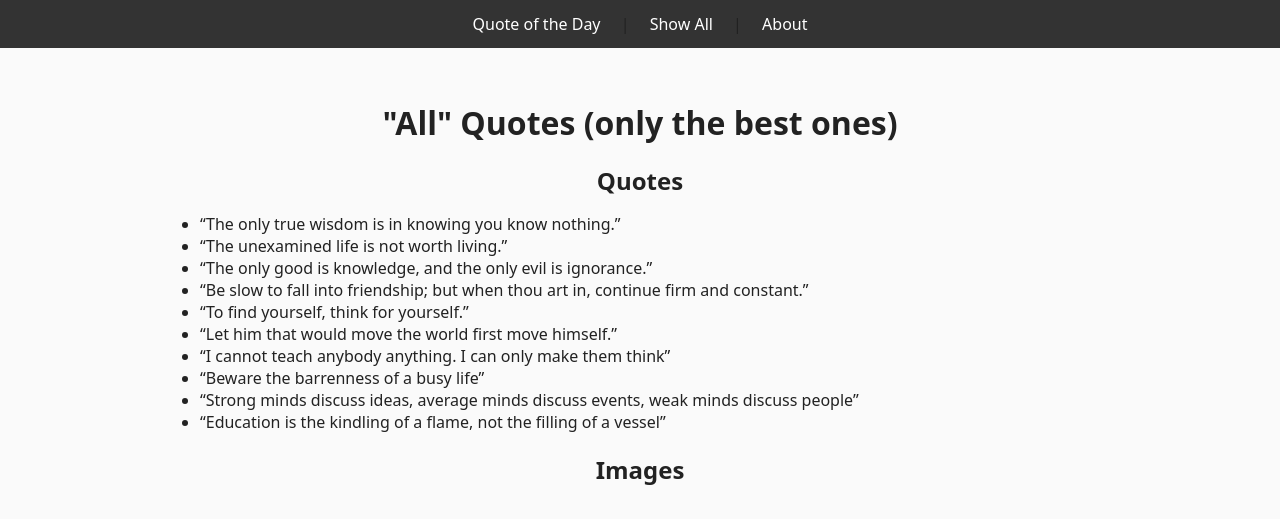
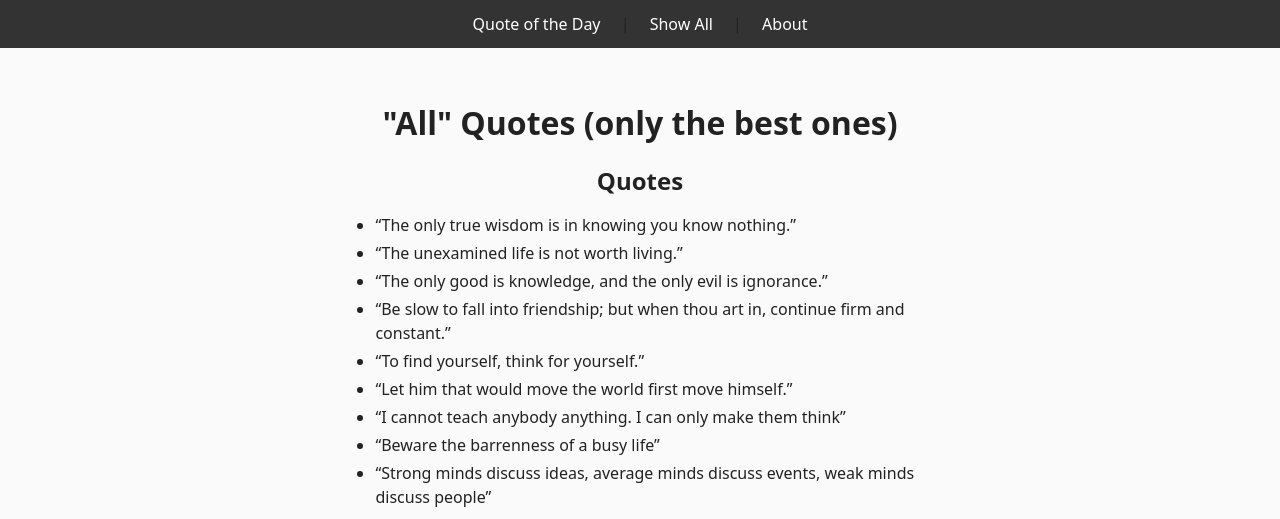
Before and after one commit to Saksham106/cs412, a Django app: page /quotes/show_all/ in a window 1280 px wide. Shown: the top 519 px of the page. Run offline with Django 5.2, Linux system fonts and the light colour scheme.

Commit message:
added comments and followed conventions

```diff
--- a/cs412/urls.py
+++ b/cs412/urls.py
@@ -1,3 +1,7 @@
+# File: urls.py
+# Author: Saksham Goel (saksham@bu.edu), 09/09/2025
+# Description: URL configuration for cs412 project
+
 """
 URL configuration for cs412 project.
 
--- a/quotes/templates/quotes/about.html
+++ b/quotes/templates/quotes/about.html
@@ -1,3 +1,6 @@
+<!-- File: about.html
+     Author: Saksham Goel (saksham@bu.edu), 2025-09-10
+     Description: About page describing the project and a brief bio of Socrates. -->
 {% extends 'quotes/base.html' %}
 
 {% block content %}
--- a/quotes/templates/quotes/show_all.html
+++ b/quotes/templates/quotes/show_all.html
@@ -1,10 +1,16 @@
+<!-- File: show_all.html
+     Author: Saksham Goel (saksham@bu.edu), 2025-09-10
+     Description: Lists all quotes and all images from hard-coded data. -->
+
 {% extends 'quotes/base.html' %}
 
 {% block content %}
   <h1>"All" Quotes (only the best ones)</h1>
 
   <h2>Quotes</h2>
-  <ul>
+
+  <!-- Purpose: iterate over all quotes passed by the view and list them -->
+  <ul class="quotes-list">
     {% for q in quotes %}
       <li>“{{ q }}”</li>
     {% empty %}
@@ -13,6 +19,7 @@
   </ul>
 
   <h2>Images</h2>
+  <!-- Purpose: grid list that uses horizontal space efficiently -->
   <ul class="images-list">
     {% for u in all_images %}
       <li><img src="{{ u }}" alt="Socrates"></li>
--- a/static/quotes_styles.css
+++ b/static/quotes_styles.css
@@ -1,3 +1,10 @@
+/* File: quotes_styles.css
+   Author: Saksham Goel (saksham@bu.edu), 2025-09-12
+   Description: Minimal, responsive styling for the Quotes app.
+   Provides a sticky-footer layout, centered content, a quote card,
+   and a compact image grid for the "Show All" page.
+*/
+
 /* ===== Page layout (sticky footer) ===== */
 html, body {
   height: 100%;
@@ -29,7 +36,7 @@ nav a:hover { text-decoration: underline; }
 /* ===== Content wrapper ===== */
 .container {
   flex: 1;
-  max-width: 60rem;   /* ~960px, responsive-friendly */
+  max-width: 60rem;          /* ~960px, responsive-friendly */
   margin: 2rem auto;
   padding: 0 1rem;
   width: 100%;
@@ -53,22 +60,22 @@ h1, h2 {
 
 /* ===== Quote (random page) ===== */
 blockquote {
-  font-size: clamp(1.4rem, 2.5vw, 2rem);  /* bigger, scales on wide screens */
+  font-size: clamp(1.5rem, 2.8vw, 2.1rem); /* bigger, scales on wide screens */
   font-style: italic;
   margin: 1rem auto 2rem;
   line-height: 1.6;
   color: #111;
   text-align: center;
-  max-width: 50ch;                        /* keeps lines a comfortable width */
+  max-width: 50ch;                              /* comfortable line length */
 }
 
 /* Center & size the hero image (random page) */
 img.quote-img {
   display: block;
   margin: 0 auto;
-  width: clamp(12rem, 30vw, 22rem);
-  aspect-ratio: 1 / 1;
-  object-fit: cover;
+  width: clamp(12rem, 30vw, 22rem);             /* responsive width */
+  aspect-ratio: 1 / 1;                          /* uniform square */
+  object-fit: cover;                             /* nice crop */
   border-radius: 10px;
   box-shadow: 0 2px 8px rgba(0,0,0,.08);
 }
@@ -80,6 +87,20 @@ img {
   max-width: 100%;
   height: auto;
   border-radius: 8px;
+}
+
+/* ===== Quotes list (Show All) ===== */
+ul {
+  padding-left: 1.25rem;
+}
+ul li {
+  line-height: 1.5;
+  margin: 0.25rem 0;
+}
+.quotes-list {
+  list-style: disc;
+  max-width: 60ch;           /* keeps the list readable */
+  margin: 0 auto 1.5rem;     /* center the list block */
 }
 
 /* ===== "Show All" images as a grid list ===== */
```
Also changed, not shown: quotes/templates/quotes/base.html (+9 -0 lines), quotes/templates/quotes/quote.html (+8 -0 lines).
